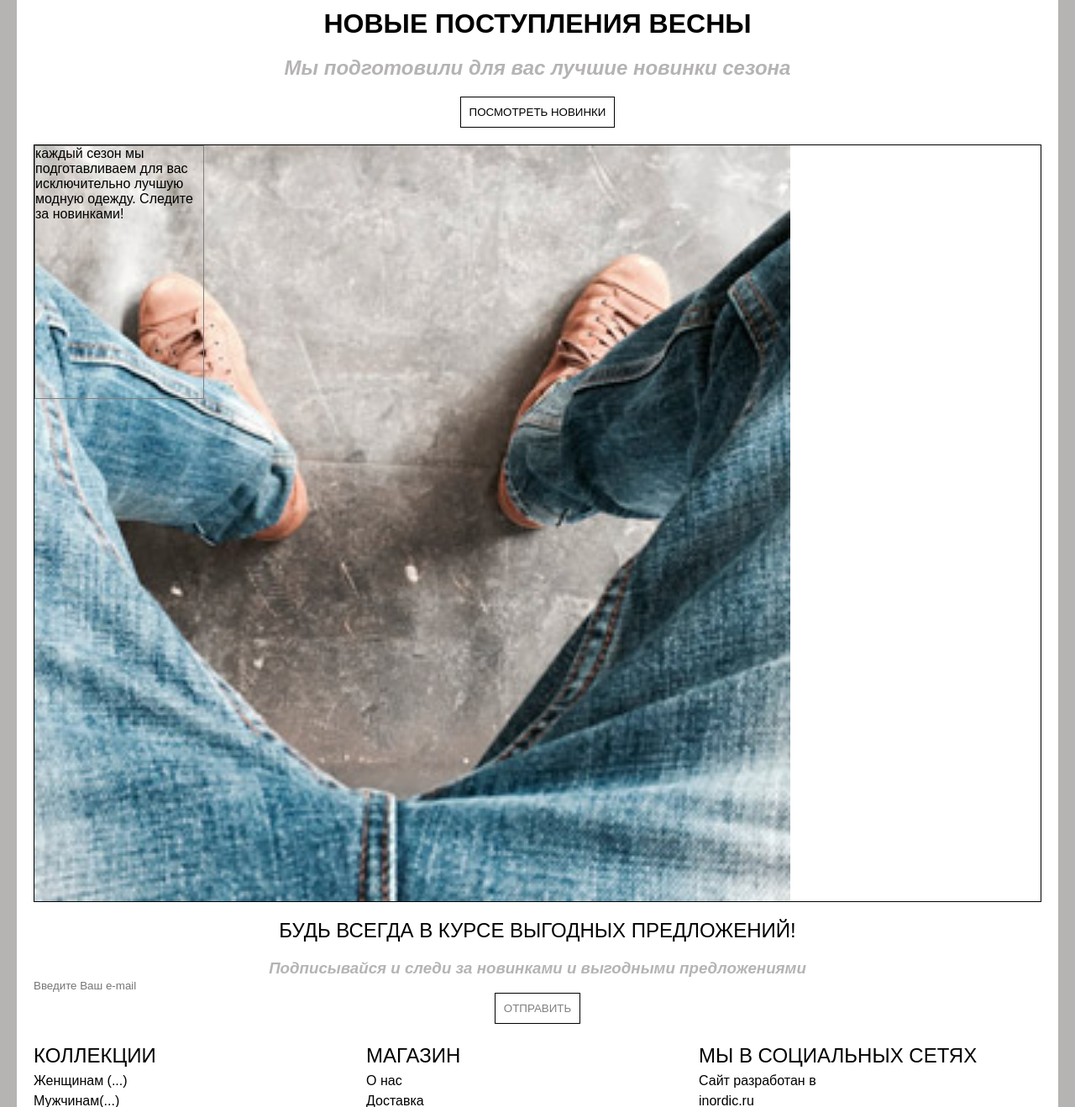
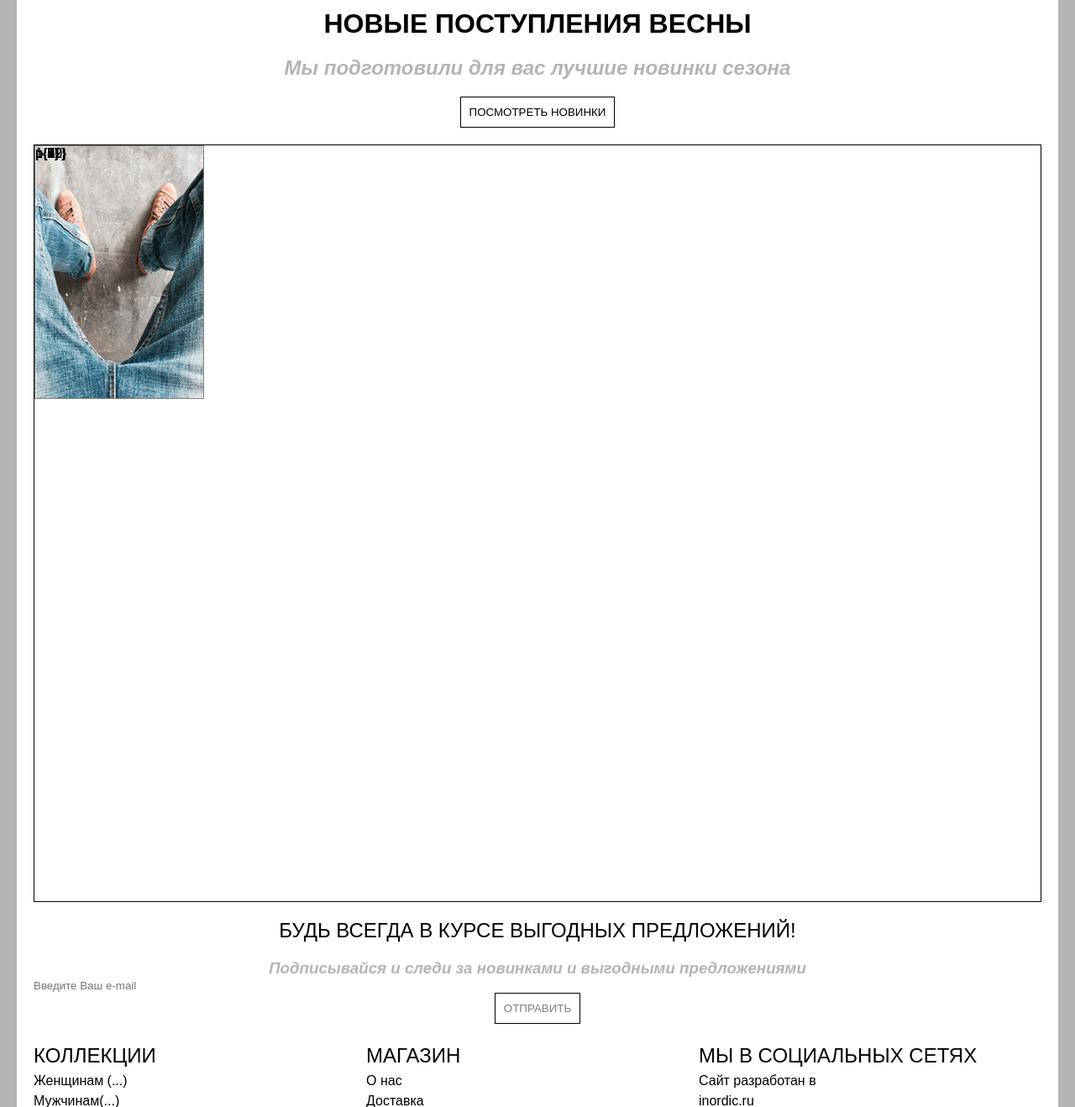
Before and after one commit to AFScoder/Web-store, a PHP site: page / in a window 1280 px wide. Shown: the part 96-1414 px from the top of the page at 84% size. Run offline with PHP 8.4, Linux system fonts and the light colour scheme.

Commit message:
09/12/2018 20/52

```diff
--- a/index.php
+++ b/index.php
@@ -9,21 +9,50 @@
     </button>
     <div class="gallery">
         <!-- <img src="/pseudoname/web-store/images/1.jpg" alt=""> -->
-        <img src="/pseudoname/web-store/images/2.jpg" alt="">
+
 
         <div class="gallery-item">
             <p>каждый сезон мы подготавливаем для вас исключительно лучшую модную одежду. Следите за новинками!</p>
         </div>
-        <div class="gallery-item"></div>
-        <div class="gallery-item"></div>
-        <div class="gallery-item"></div>
-        <div class="gallery-item"></div>
-        <div class="gallery-item"></div>
-        <div class="gallery-item"></div>
-        <div class="gallery-item"></div>
-        <div class="gallery-item"></div>
-        <div class="gallery-item"></div>
-        <div class="gallery-item"></div>
+        <div class="gallery-item">
+            <img src="/GitHub/Web-store/images/images/2.jpg" alt="">
+        </div>
+        <div class="gallery-item">
+            <p>1</p>
+        </div>
+        <div class="gallery-item">
+            p{2}
+        </div>
+        <div class="gallery-item">
+            p{3}
+        </div>
+        <div class="gallery-item">
+            p{4}
+        </div>
+        <div class="gallery-item">
+            p{5}
+        </div>
+        <div class="gallery-item">
+            p{6}
+        </div>
+        <div class="gallery-item">
+            p{7}
+        </div>
+        <div class="gallery-item">
+            p{8}
+        </div>
+        <div class="gallery-item">
+            p{9}
+        </div>
+        <div class="gallery-item">
+            p{10}
+        </div>
+        <div class="gallery-item">
+            p{11}
+        </div>
+        <div class="gallery-item">
+            p{12}
+        </div>
     </div>
     <div class="subscribe">
         <h2>будь всегда в курсе выгодных предложений!</h2>
--- a/style.css
+++ b/style.css
@@ -105,9 +105,8 @@ body a {
   vertical-align: middle;
   margin-top: 20px;
   position: relative;
-  display: -webkit-box;
-  display: -ms-flexbox;
-  display: flex;
+  -ms-flex-wrap: wrap;
+      flex-wrap: wrap;
 }
 
 .wrapper main .gallery .gallery-item {
@@ -115,6 +114,12 @@ body a {
   width: 200px;
   height: 300px;
   border: 1px solid grey;
+}
+
+.wrapper main .gallery .gallery-item img {
+  position: absolute;
+  width: 100%;
+  height: 100%;
 }
 
 .wrapper main .subscribe h2 {
--- a/style.scss
+++ b/style.scss
@@ -90,12 +90,19 @@ body {
             vertical-align: middle;
             margin-top: 20px;
             position: relative;
-            display: flex;
+            flex-wrap: wrap;
+
+
             .gallery-item {
                 position: absolute;
                 width: 200px;
                 height: 300px;
                 border: 1px solid grey;
+                img{
+                    position: absolute;
+                    width: 100%;
+                    height: 100%;
+                }
             }
         }
         .subscribe {
```
Also changed, not shown: 1 other file.
